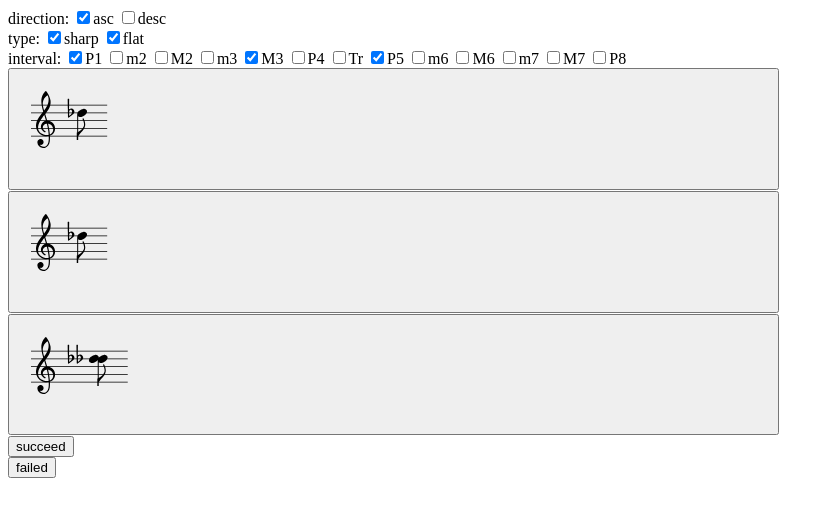
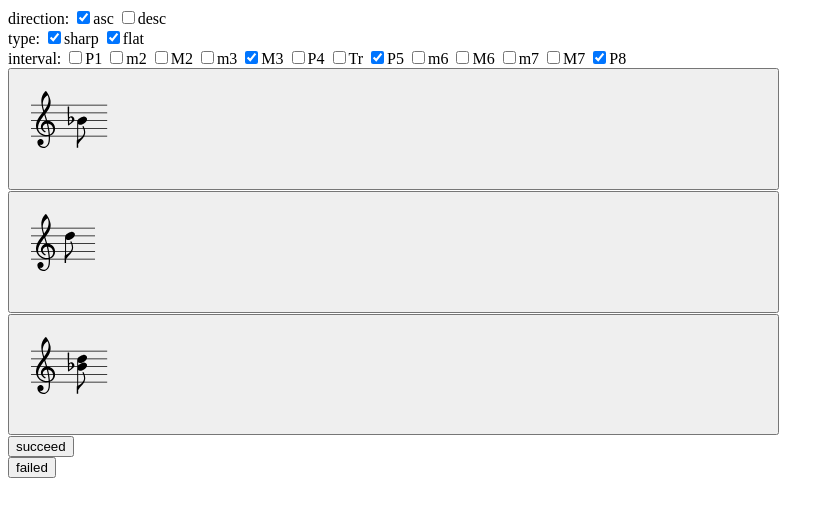
Before and after one commit to im-not-enemy/selfege, a plain HTML site: page lesson1/index.html in a window 1280 px wide. Both pictures are taken after a click on the button "start". Shown: the whole page, without its empty margins (0-834 px from the left). Drawn offline with Linux system fonts and the light colour scheme.

Commit message:
lesson1の改修(cssファイルをhtmlと分離)_基本動作確認済み

```diff
--- /dev/null
+++ b/css/general.css
@@ -0,0 +1 @@
+.hide {display: none;}
--- a/lesson1/index.html
+++ b/lesson1/index.html
@@ -5,7 +5,7 @@
     <meta name="viewport" content="width=device-width, initial-scale=1.0">
     <meta http-equiv="X-UA-Compatible" content="ie=edge">
     <title>Document</title>
-    <style>.hide {display: none}</style>
+    <link href="../css/general.css" rel="stylesheet">
 </head>
 <body>
     <div id="welcomePage">
@@ -25,7 +25,7 @@
             <input type="checkbox" name="type" value="sharp" checked>sharp
             <input type="checkbox" name="type" value="flat" checked>flat<br>
             interval:
-            <input type="checkbox" name="interval" value="P1" checked="checked">P1</input>
+            <input type="checkbox" name="interval" value="P1">P1</input>
             <input type="checkbox" name="interval" value="m2">m2</input>
             <input type="checkbox" name="interval" value="M2">M2</input>
             <input type="checkbox" name="interval" value="m3">m3</input>
@@ -37,7 +37,7 @@
             <input type="checkbox" name="interval" value="M6">M6</input>
             <input type="checkbox" name="interval" value="m7">m7</input>
             <input type="checkbox" name="interval" value="M7">M7</input>
-            <input type="checkbox" name="interval" value="P8">P8</input>
+            <input type="checkbox" name="interval" value="P8" checked="checked">P8</input>
         </form>
     </div>
     <div id="playingPage" class="hide">
```
